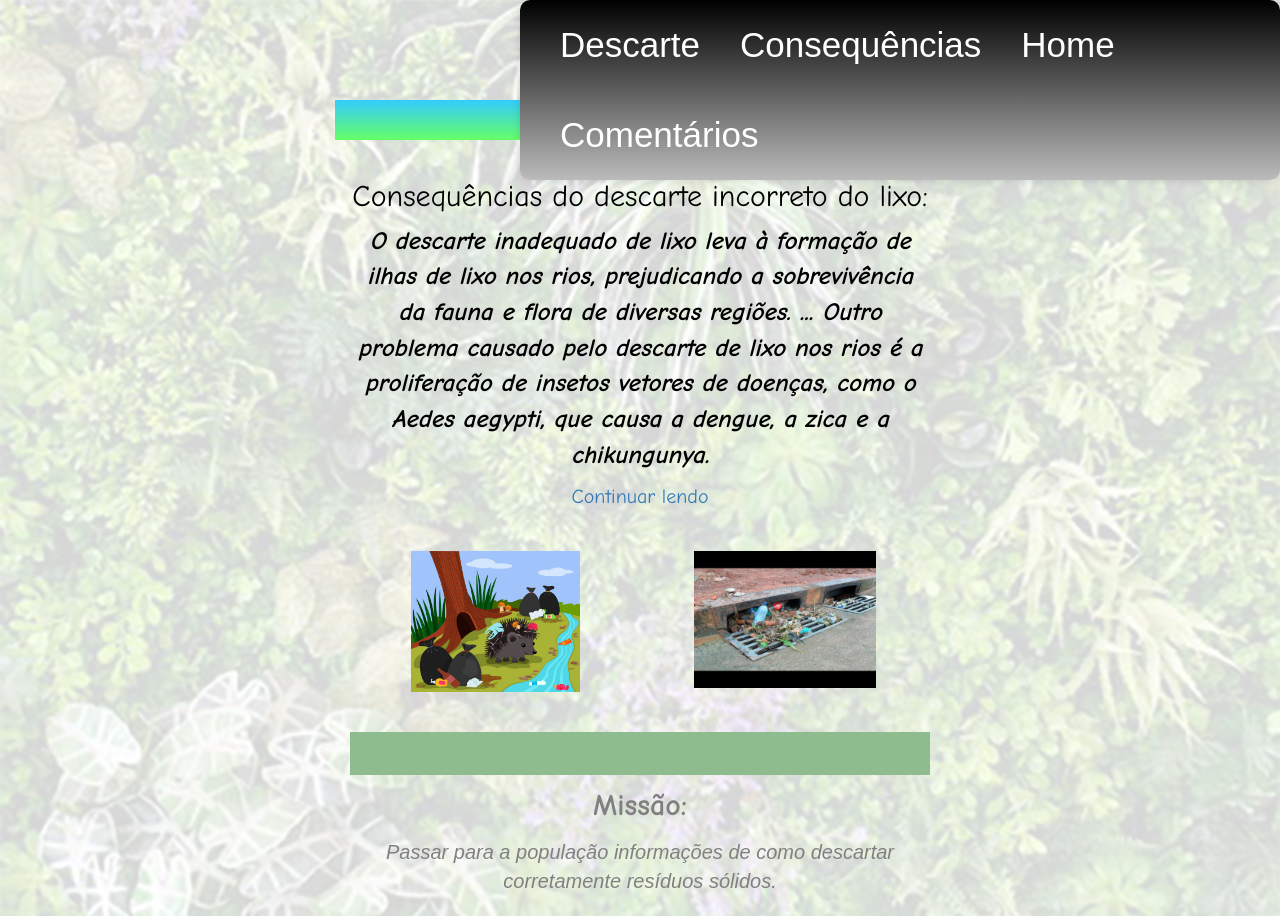
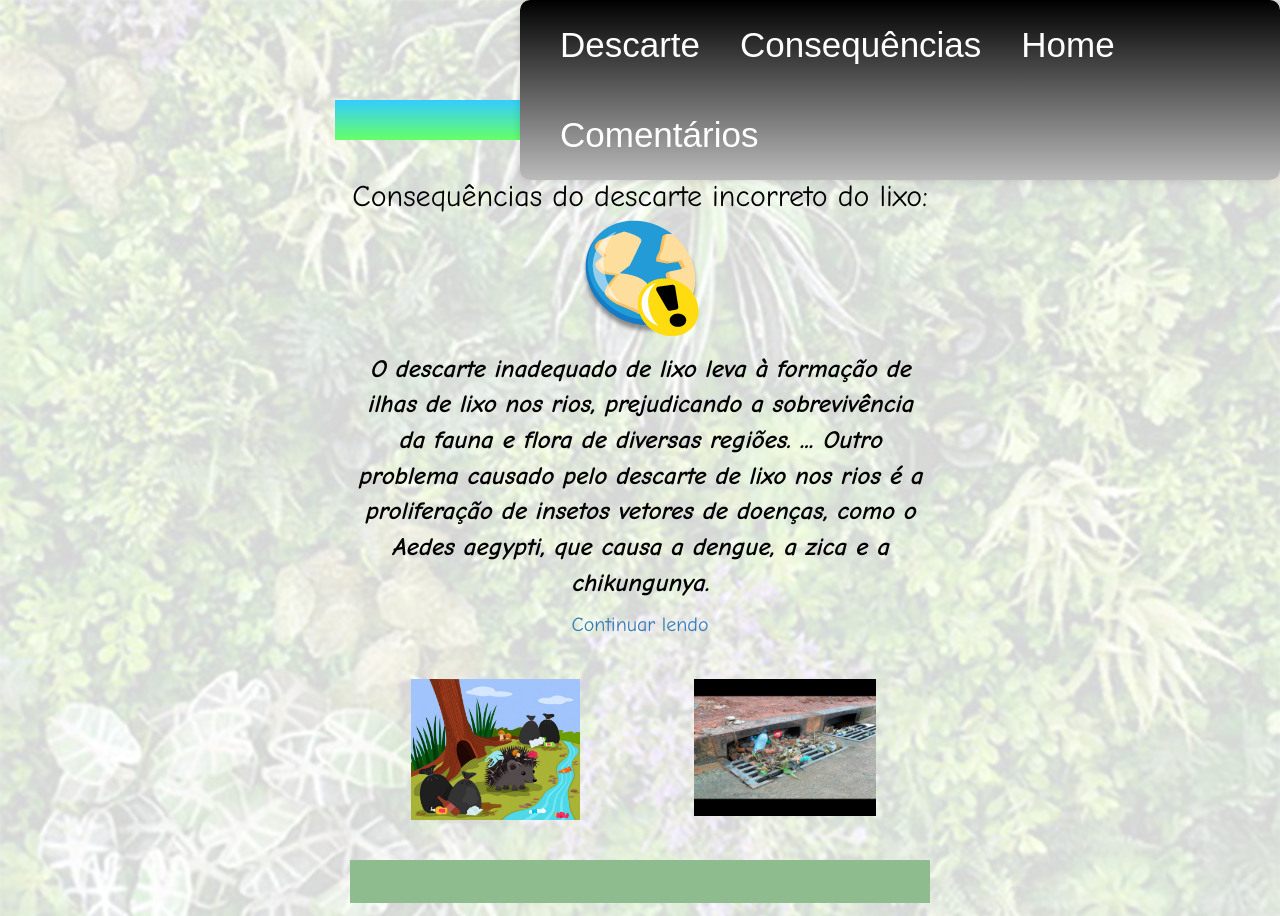
Before and after one commit to GiovannaFouza/ProjetoRecilca.github.io, a plain HTML site: page index.html in a window 1280 px wide. Shown: the top 916 px of the page. Drawn offline with nearby package versions, Linux system fonts and the light colour scheme.

Commit message:
Add files via upload

```diff
--- a/index.html
+++ b/index.html
@@ -7,7 +7,7 @@
     <meta name="viewport" content="width=device-width, initial-scale=1">
     <link rel="stylesheet" href="https://maxcdn.bootstrapcdn.com/bootstrap/3.3.7/css/bootstrap.min.css">
     <link rel="stylesheet" href="styleindex.css">
-    <link rel="icon" href="motorista222.png" type="image/x-icon" ?v=2 />
+    <link rel="icon" href="atencaoicon.ico" type="image/x-icon" ?v=2 />
     <script src="https://ajax.googleapis.com/ajax/libs/jquery/3.2.1/jquery.min.js"></script>
     <script src="https://maxcdn.bootstrapcdn.com/bootstrap/3.3.7/js/bootstrap.min.js"></script>
     <script src='https://www.google.com/recaptcha/api.js'></script>
@@ -63,7 +63,7 @@
         </div>
 
         <div id="lixos" class="col-sm-12 col-md-12 col-lg-12">
-            <h4>Consequências do descarte incorreto do lixo:</h4>
+            <h4>Consequências do descarte incorreto do lixo:<img src="atencao.png" ></h4>
             <b><i>
                     <p id="texto">O descarte inadequado de lixo leva à formação de ilhas de lixo nos rios, prejudicando a sobrevivência da fauna e flora de diversas regiões. ... Outro problema causado pelo descarte de lixo nos rios é a proliferação de insetos vetores de doenças, como o Aedes aegypti, que causa a dengue, a zica e a chikungunya.</p>
                 </i></b>
```
Also changed, not shown: descartedelixoeletronico.html (+1 -1 lines), atencao.png (added), atencaoicon.ico (added).
